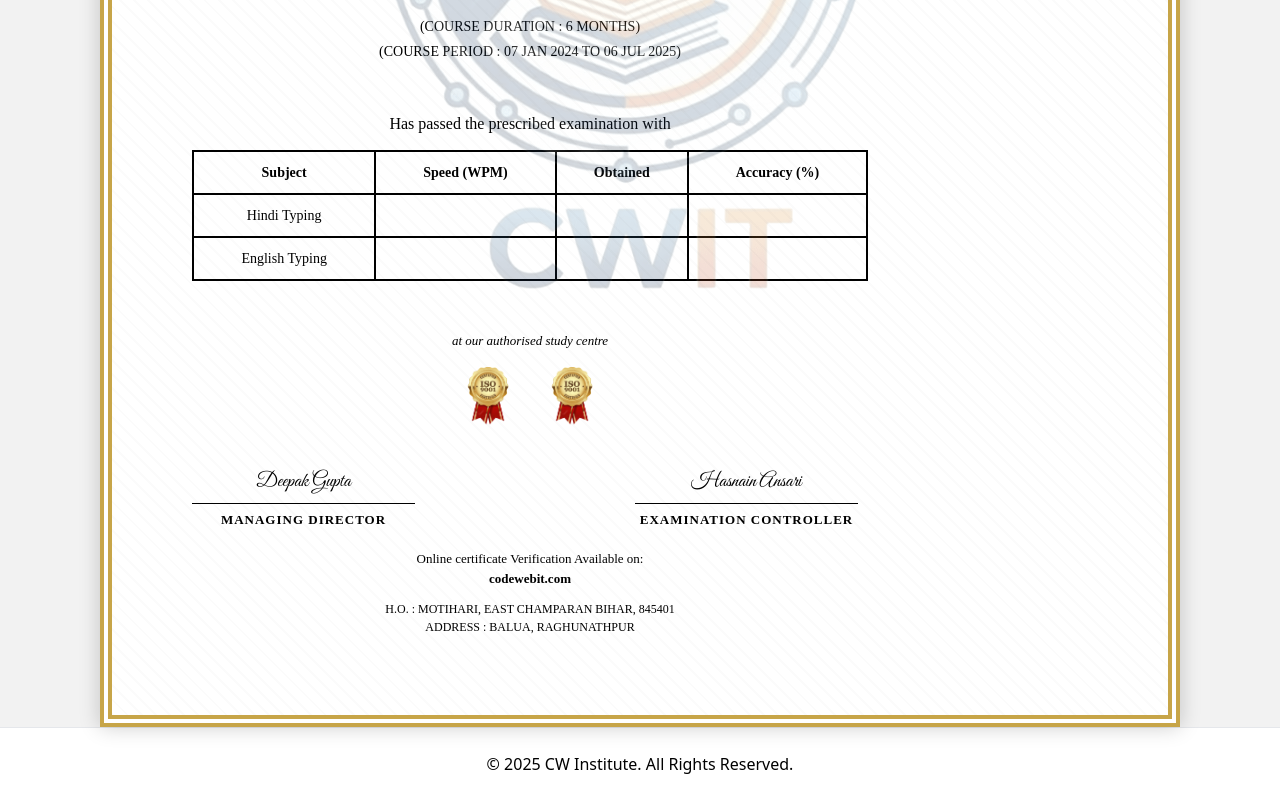
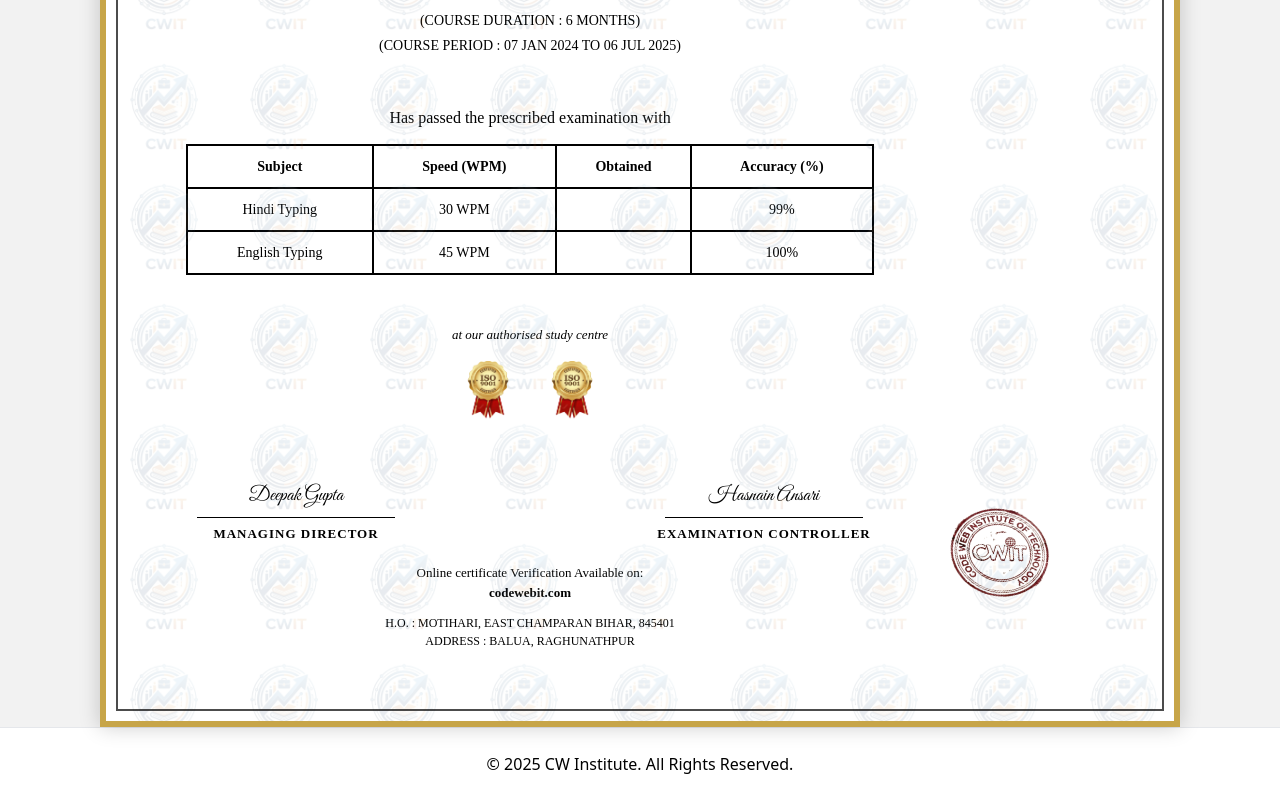
Before and after one commit to vikashsharma380/CodeWebIT, a React (Vite) app: page /certificate in a window 1280 px wide. Shown: the part 881-1681 px from the top of the page. Built offline with nearby package versions, Linux system fonts and the light colour scheme.

Commit message:
removed .env from tracking

```diff
--- a/src/CertificateGenerator.jsx
+++ b/src/CertificateGenerator.jsx
@@ -57,9 +57,14 @@
 
         {/* RIGHT RIBBON (Yellow) */}
         <div className="right-ribbon"></div>
-        <div className="watermark">
-  <img src="/logo.png" alt="img" />
-</div>
+
+
+<img
+  src="/waxseal.png"
+  alt="Wax Seal"
+  className="wax-seal-img"
+/>
+
 
 
         {/* MAIN CONTENT AREA */}
@@ -106,7 +111,7 @@
 
   {/* RIGHT PHOTO BOX */}
   <div className="photo-box">
-    PHOTO
+    <img className="photo-box" src="/photo.jpg" alt="" />
   </div>
 
 </div>
@@ -148,15 +153,15 @@
     <tbody>
       <tr>
         <td>Hindi Typing</td>
+        <td>30 WPM</td>
         <td></td>
-        <td></td>
-        <td></td>
+        <td>99%</td>
       </tr>
       <tr>
         <td>English Typing</td>
+        <td>45 WPM</td>
         <td></td>
-        <td></td>
-        <td></td>
+        <td>100%</td>
       </tr>
     </tbody>
   </table>
--- a/src/certificate.css
+++ b/src/certificate.css
@@ -2,15 +2,11 @@
   content: "";
   position: absolute;
   inset: 0;
-  background:
-    repeating-linear-gradient(
-      45deg,
-      rgba(0, 0, 0, 0.015),
-      rgba(0, 0, 0, 0.015) 2px,
-      transparent 2px,
-      transparent 10px
-    );
-  z-index: 1;
+  background-image: url("/logo.png");
+  background-repeat: repeat;
+  background-size: 120px 120px;   /* 🔥 watermark size */
+  opacity: 0.1;                  /* 🔥 light watermark */
+  z-index: 0;
   pointer-events: none;
 }
 
@@ -23,8 +19,21 @@
   align-items: center;
 }
 .certificate {
-  border: 12px double #c7a548;
+  position: relative;
+  background: #fff;
+  border: 6px solid #c7a548;
 }
+
+.certificate::after {
+  content: "";
+  position: absolute;
+  inset: 10px;
+  border: 2px solid #000;
+  opacity: 0.7;
+  pointer-events: none;
+}
+
+
 
 .certificate {
   width: 1080px;
@@ -232,19 +241,28 @@
 .footer-logos img {
   height: 60px;
 }
+.signatures {
+  display: flex;
+  justify-content: space-between;
+  align-items: flex-end;
+  margin-top: 60px;
+  width: 100%;
+}
 
 
-.signatures {
-  display: grid;
-  grid-template-columns: 1fr 1fr;
-  gap: 120px;
-  margin-top: 40px;
-  padding-right: 180px; /* ribbon safe */
+
+.sign-box {
+  width: 220px;          /* 🔥 corner control */
+  text-align: center;
 }
 
-.exam{
-  margin-left: 100px;
+
+.sign-box.exam {
+  margin-left: auto;     /* 🔥 pushes it to extreme right */
+  text-align: center;
 }
+
+
 .verification {
   margin-top: 20px;
 }
@@ -253,17 +271,7 @@
   margin-top: 12px;
   font-size: 12px;
 }
-.signatures {
-  display: flex;
-  justify-content: space-evenly;
-  margin-top: 40px;
-  padding-right: 10px; /* ribbon safe */
-}
 
-.sign-box {
-  width: 40%;
-  text-align: center;
-}
 
 .sign-text {
   font-family: "Great Vibes", cursive;
@@ -273,7 +281,7 @@
 }
 
 .sign-line {
-  width: 100%;
+  width: 90%;
   height: 1px;
   background: #000;
   margin: 0 auto 6px;
@@ -311,3 +319,25 @@
   size: A4;
   margin: 0;
 }
+
+
+.wax-seal-img {
+  position: absolute;
+  bottom: 100px;     /* 👈 text se thoda upar */
+  right: 50px;      /* 👈 ribbon se safe distance */
+  width: 250px;
+  height: auto;
+  z-index: 6;
+
+filter:
+    brightness(0.8)     /* thoda dark */
+    contrast(2)       /* stamp clarity */
+    saturate(1.)        /* red thoda deep */
+    drop-shadow(0 2px 3px rgba(0,0,0,0.35));
+
+
+}
+.wax-seal-img {
+  transform: rotate(18deg);
+
+}
```
Also changed, not shown: public/photo.jpg (added), public/waxseal.png (added).
